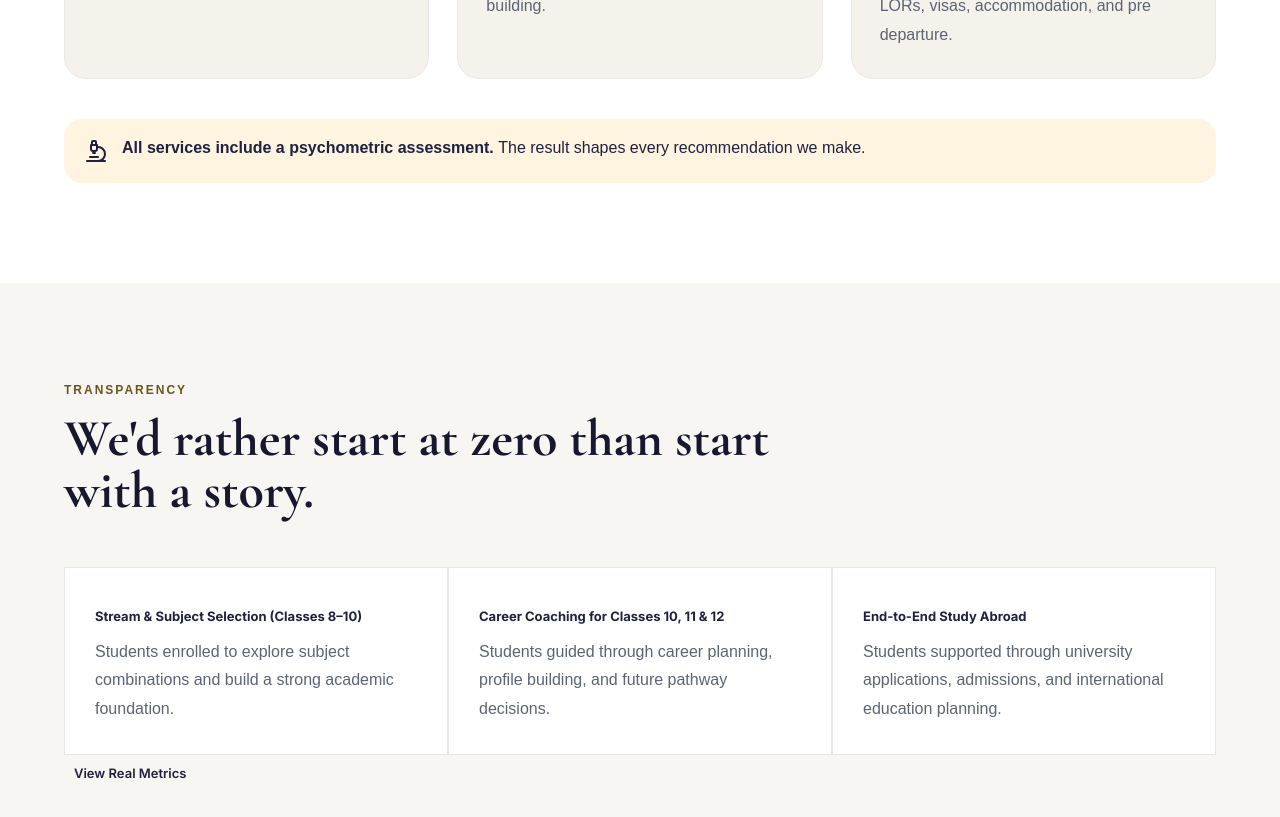
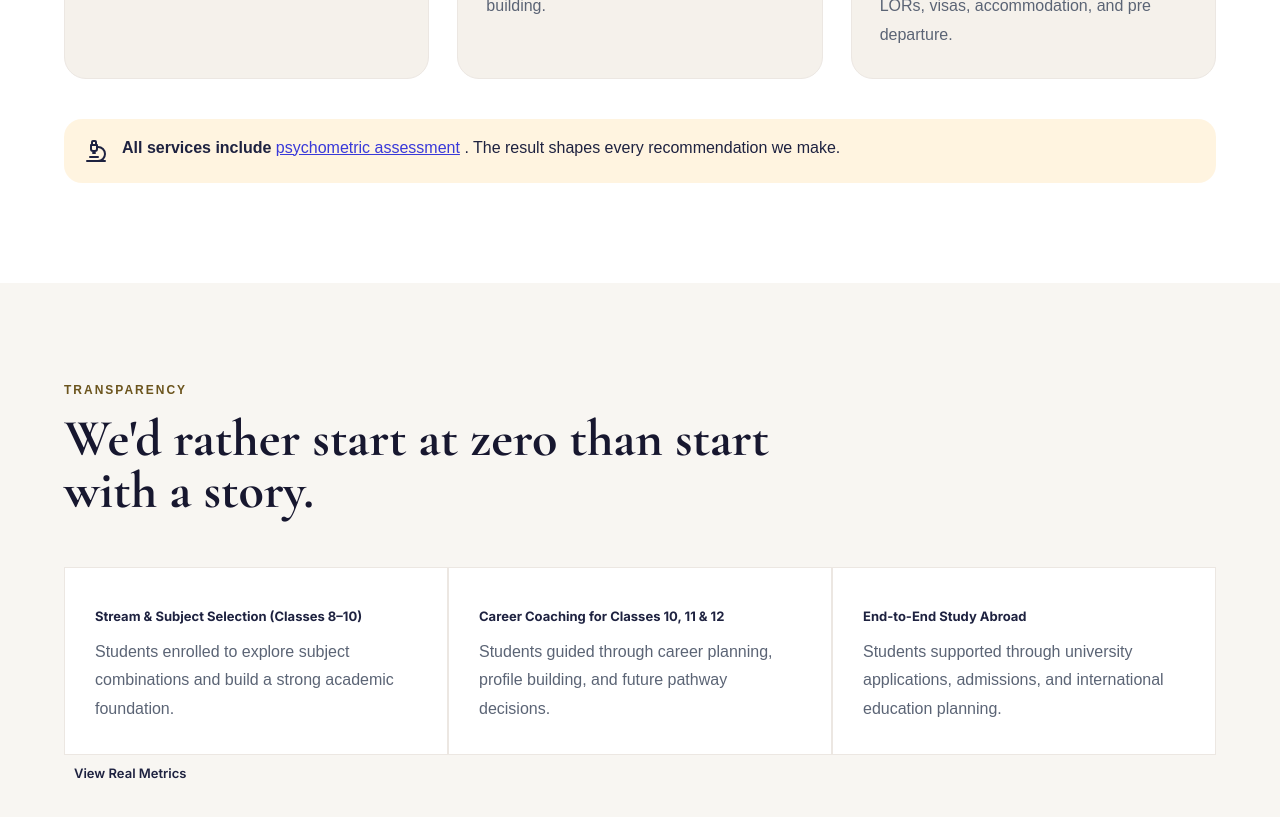
Before and after one commit to anupam-pandey01/MGTM, a React (Vite) app in the folder Client/: page / in a window 1280 px wide. Shown: the part 1500-2317 px from the top of the page. Built offline with nearby package versions, Linux system fonts and the light colour scheme; no server answers.

Commit message:
adding sub domain

```diff
--- a/Client/src/public/component/ui/Note.jsx
+++ b/Client/src/public/component/ui/Note.jsx
@@ -1,15 +1,17 @@
 import { Microscope } from 'lucide-react'
 import React from 'react'
 
-const Note = ({icon, boldText, paraText, className}) => {
+const Note = ({ icon, boldText, paraText, className, linkTxt, linkHref }) => {
   return (
     <div className={className}>
-        {icon}
-        <p>
-            <strong> {boldText}  </strong>{" "}
-            {paraText}
-        </p>
-
+      {icon}
+      <p>
+        <strong>{boldText}</strong>{" "}
+        {linkTxt && linkHref && (
+          <a href={linkHref}>{linkTxt}</a>
+        )}
+        {" "}{paraText}
+      </p>
     </div>
   )
 }
--- a/Client/src/public/pages/Home/Home.jsx
+++ b/Client/src/public/pages/Home/Home.jsx
@@ -125,13 +125,13 @@ const Home = () => {
       try {
         const data = await getHomeStats();
 
-        console.log(data)
+        console.log(data);
         setHomePageStats(data);
       } catch (err) {
         console.log(err);
       }
     };
-    getData()
+    getData();
   }, []);
   return (
     <>
@@ -272,9 +272,11 @@ const Home = () => {
             <div className={styles.homeNoteContainer}>
               <Note
                 icon={<Microscope className={styles.assessmentIcon} />}
-                boldText={"All services include a psychometric assessment."}
+                boldText={"All services include"}
+                linkTxt="psychometric assessment" // ← linkTxt not linkText
                 className={styles.assessmentBox}
-                paraText={"The result shapes every recommendation we make."}
+                paraText={". The result shapes every recommendation we make."}
+                linkHref="https://assessment.mgtmconsultancy.com"
               />
             </div>
           </div>
@@ -295,18 +297,13 @@ const Home = () => {
               {stats.map((item) => (
                 <div className={styles.statsCard} key={item.label}>
                   <h3>
-                    {
-                      item.label == "Stream & Subject Selection (Classes 8–10)" &&
-                      homePageStats?.streamSelection
-                    }
-                    {
-                      item.label == "Career Coaching for Classes 10, 11 & 12" &&
-                      homePageStats?.careerCoaching
-                    }
-                    {
-                      item.label == "End-to-End Study Abroad" &&
-                      homePageStats?.studyAbroad
-                    }
+                    {item.label ==
+                      "Stream & Subject Selection (Classes 8–10)" &&
+                      homePageStats?.streamSelection}
+                    {item.label == "Career Coaching for Classes 10, 11 & 12" &&
+                      homePageStats?.careerCoaching}
+                    {item.label == "End-to-End Study Abroad" &&
+                      homePageStats?.studyAbroad}
                   </h3>
 
                   <h4>{item.label}</h4>
--- a/Client/src/public/pages/Home/Home.module.css
+++ b/Client/src/public/pages/Home/Home.module.css
@@ -185,7 +185,10 @@
   border-radius: 18px;
   background: rgba(255, 161, 0, 0.12);
 }
-
+.assessmentBox a{
+  color: rgb(57, 57, 217);
+  text-decoration: underline;
+}
 .assessmentIcon {
   min-width: 24px;
 }
```
